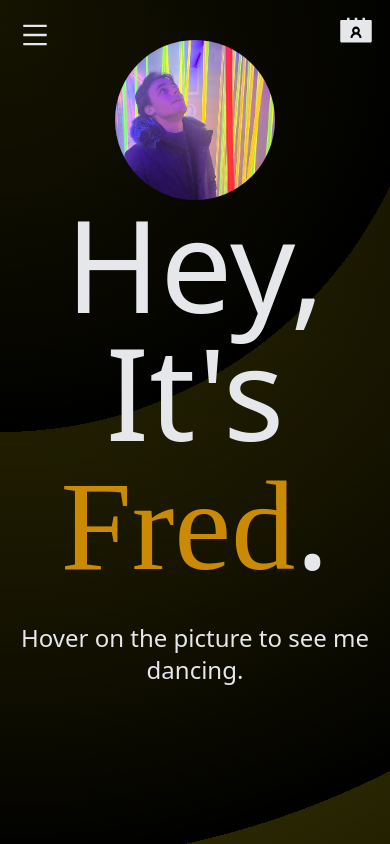
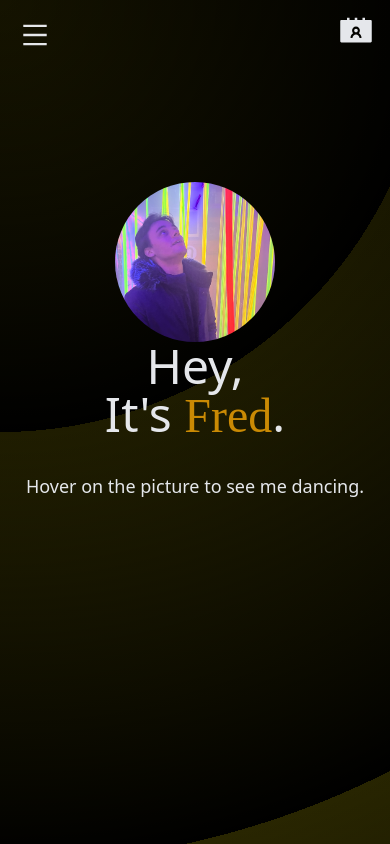
Before and after one commit to Romanief/itsFred, a Next.js app: page / in a window 390 px wide. Built offline with nearby package versions, Linux system fonts and the light colour scheme.

Commit message:
Changed mobile homepage

```diff
--- a/src/components/ItsFred.tsx
+++ b/src/components/ItsFred.tsx
@@ -1,7 +1,7 @@
 export default function ItsFred() {
   return (
     <>
-      <div className="relative flex flex-col lg:flex-row justify-center mx-auto my-auto top-10 lg:top-1/4 lg:right-80">
+      <div className="relative flex h-3/4 lg:h-auto flex-col lg:flex-row justify-center mx-auto my-auto top-10 lg:top-1/4 lg:right-80">
         <div className="md:h-[20vw] md:w-[20vw] h-40 w-40  lg:mr-20 lg:mt-10 mx-auto">
           <div className="absolute bg-potrait md:h-[20vw] md:w-[20vw] h-40 w-40 rounded-full bg-contain transition"></div>
           <div className="absolute bg-ballet md:h-[20vw] md:w-[20vw] h-40 w-40 rounded-full bg-contain transition z-40 opacity-0 hover:opacity-100"></div>
@@ -9,7 +9,7 @@ export default function ItsFred() {
 
         <div className="lg:top-1/4 lg:w-1/3 flex flex-col lg:text-left text-center">
           <div className="h-1/5"></div>
-          <div className="text-9xl">
+          <div className="text-5xl sm:text-9xl">
             <p>Hey,</p>
             <p>
               It's{" "}
@@ -17,7 +17,7 @@ export default function ItsFred() {
             </p>
           </div>
 
-          <p className="my-3 text-2xl p-5">
+          <p className="my-3 sm:text-2xl text-lg p-5">
             Hover on the picture to see me dancing.
           </p>
         </div>
```
